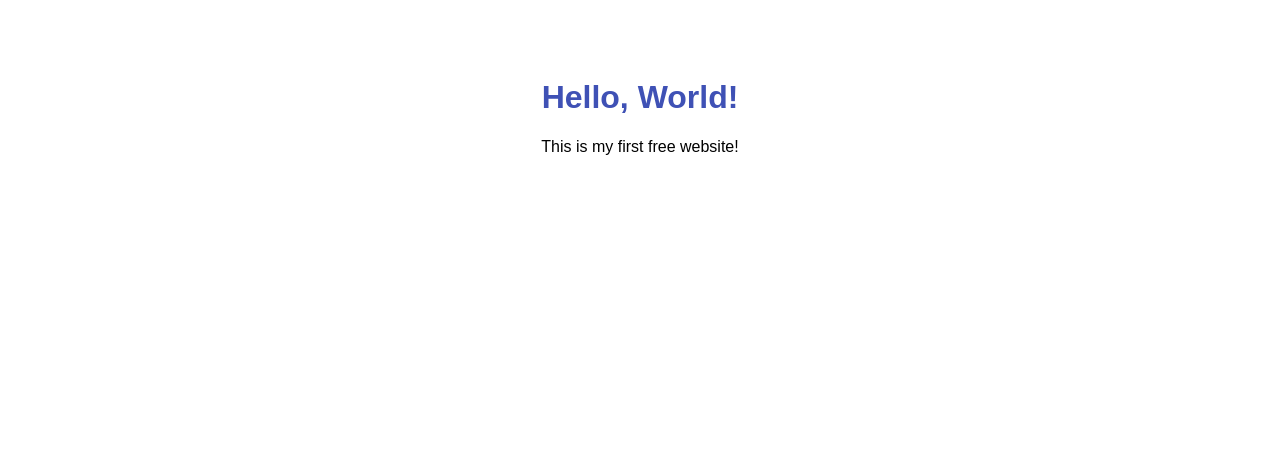
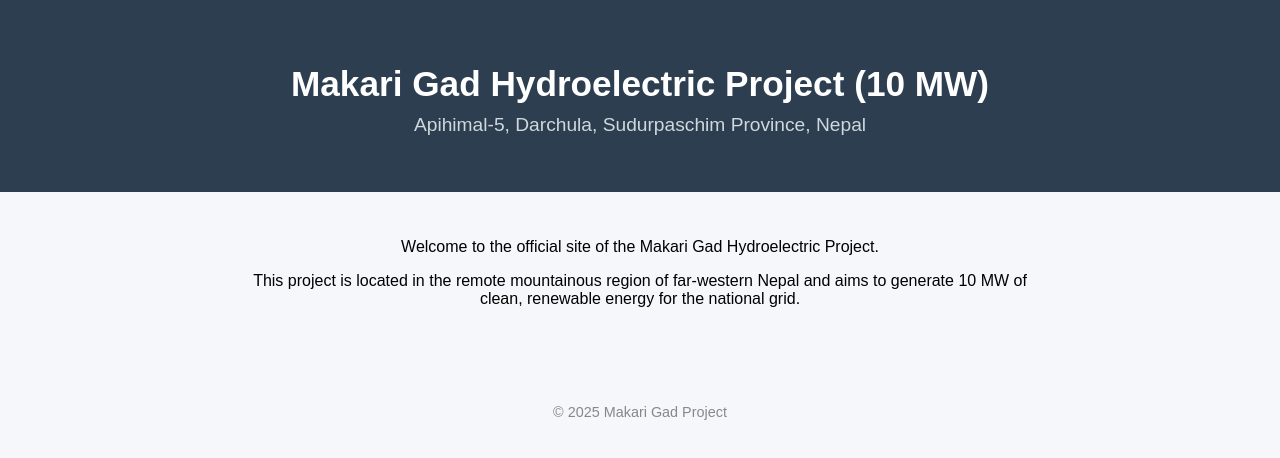
Before and after one commit to makarigad/makarigad.github.io, a plain HTML site: page index.html in a window 1280 px wide. Drawn offline with Linux system fonts and the light colour scheme.

Commit message:
Update index.html

```diff
--- a/index.html
+++ b/index.html
@@ -1,15 +1,56 @@
 <!DOCTYPE html>
-<html>
+<html lang="en">
 <head>
-  <meta charset="UTF-8" />
-  <title>My First Website</title>
+  <meta charset="UTF-8">
+  <title>Makari Gad Hydroelectric Project (10 MW)</title>
   <style>
-    body { font-family: sans-serif; text-align: center; padding: 50px; }
-    h1 { color: #3f51b5; }
+    body {
+      font-family: Arial, sans-serif;
+      background-color: #f5f7fa;
+      margin: 0;
+      padding: 0;
+      text-align: center;
+    }
+    header {
+      background-color: #2c3e50;
+      color: white;
+      padding: 40px 20px;
+    }
+    h1 {
+      font-size: 2.2em;
+      margin-bottom: 10px;
+    }
+    h2 {
+      font-size: 1.2em;
+      font-weight: normal;
+      margin-top: 0;
+      color: #cfd8dc;
+    }
+    main {
+      padding: 30px;
+      max-width: 800px;
+      margin: auto;
+    }
+    footer {
+      margin-top: 50px;
+      font-size: 0.9em;
+      color: #888;
+    }
   </style>
 </head>
 <body>
-  <h1>Hello, World!</h1>
-  <p>This is my first free website!</p>
+  <header>
+    <h1>Makari Gad Hydroelectric Project (10 MW)</h1>
+    <h2>Apihimal-5, Darchula, Sudurpaschim Province, Nepal</h2>
+  </header>
+
+  <main>
+    <p>Welcome to the official site of the Makari Gad Hydroelectric Project.</p>
+    <p>This project is located in the remote mountainous region of far-western Nepal and aims to generate 10 MW of clean, renewable energy for the national grid.</p>
+  </main>
+
+  <footer>
+    &copy; 2025 Makari Gad Project
+  </footer>
 </body>
 </html>
```
